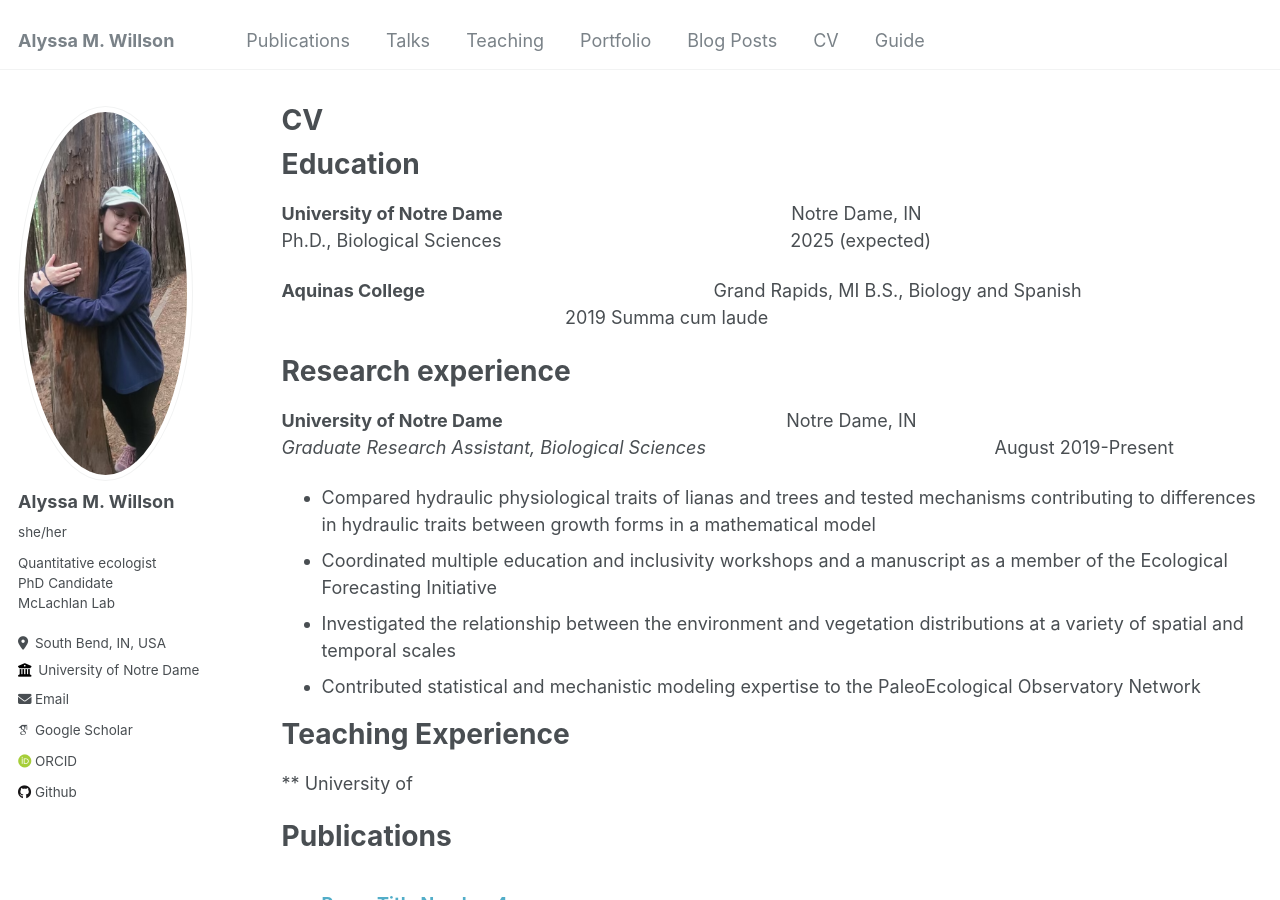
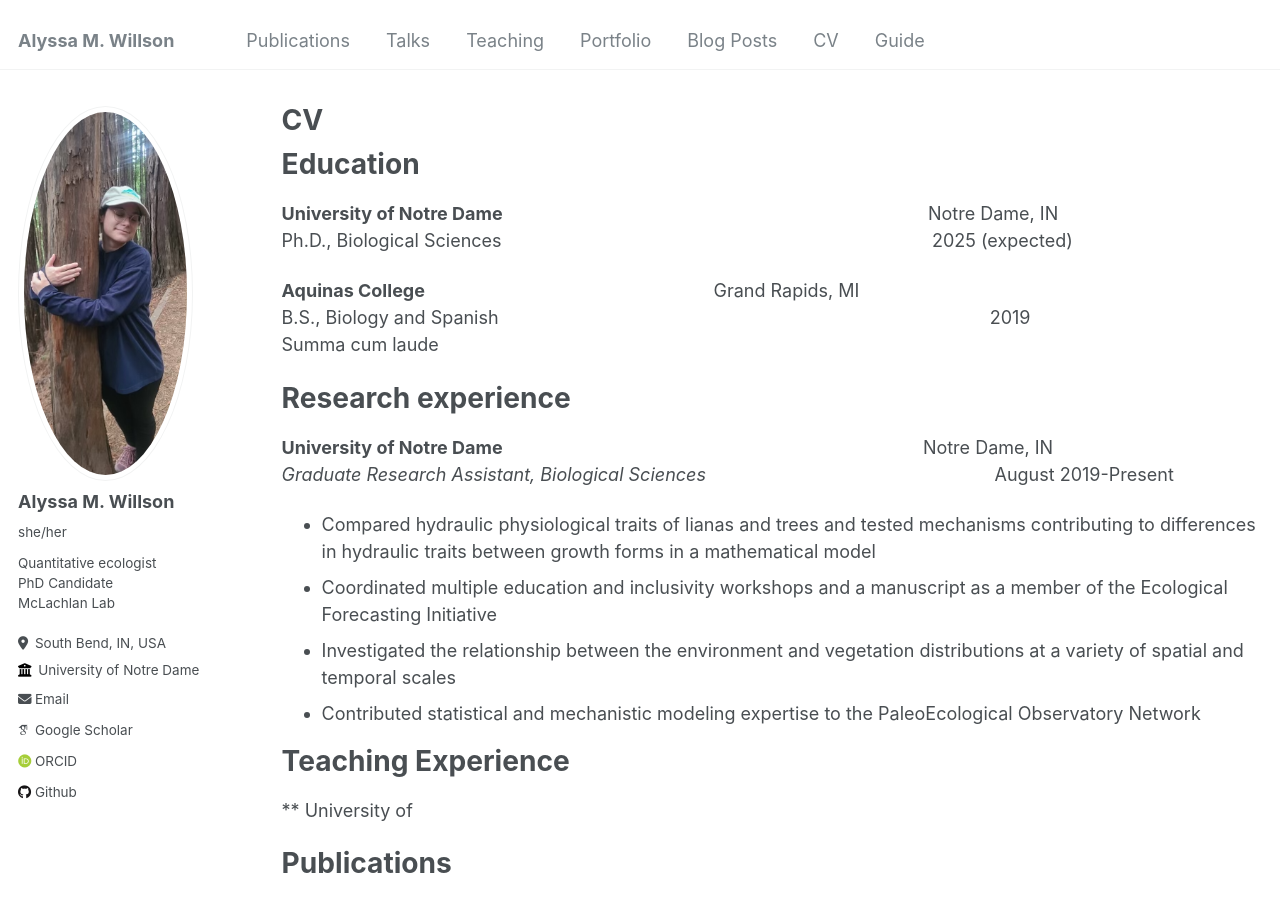
Before and after one commit to amwillson/amwillson.github.io, a Jekyll site: the page built from _pages/cv.md, in a window 1280 px wide and 900 px high. Built offline with Jekyll 4.4.1, drawn with Linux system fonts in a browser that asks for light colours; some web fonts are replaced.

```diff
--- a/_pages/cv.md
+++ b/_pages/cv.md
@@ -15,15 +15,16 @@ editor_options:
 # Education
 
 **University of Notre Dame**
-                                                        Notre Dame, IN\
-Ph.D., Biological Sciences                                                         2025 (expected)
+                                                                                   Notre Dame, IN\
+Ph.D., Biological Sciences                                                                                     2025 (expected)
 
-**Aquinas College**                                                         Grand Rapids, MI B.S., Biology and Spanish                                                         2019
+**Aquinas College**                                                         Grand Rapids, MI\
+B.S., Biology and Spanish                                                                                                 2019\
 Summa cum laude
 
 # Research experience
 
-**University of Notre Dame**                                                        Notre Dame, IN\
+**University of Notre Dame**                                                                                   Notre Dame, IN\
 *Graduate Research Assistant, Biological Sciences*                                                         August 2019-Present
 * Compared hydraulic physiological traits of lianas and trees and tested mechanisms contributing to differences in hydraulic traits between growth forms in a mathematical model
 * Coordinated multiple education and inclusivity workshops and a manuscript as a member of the Ecological Forecasting Initiative
```
